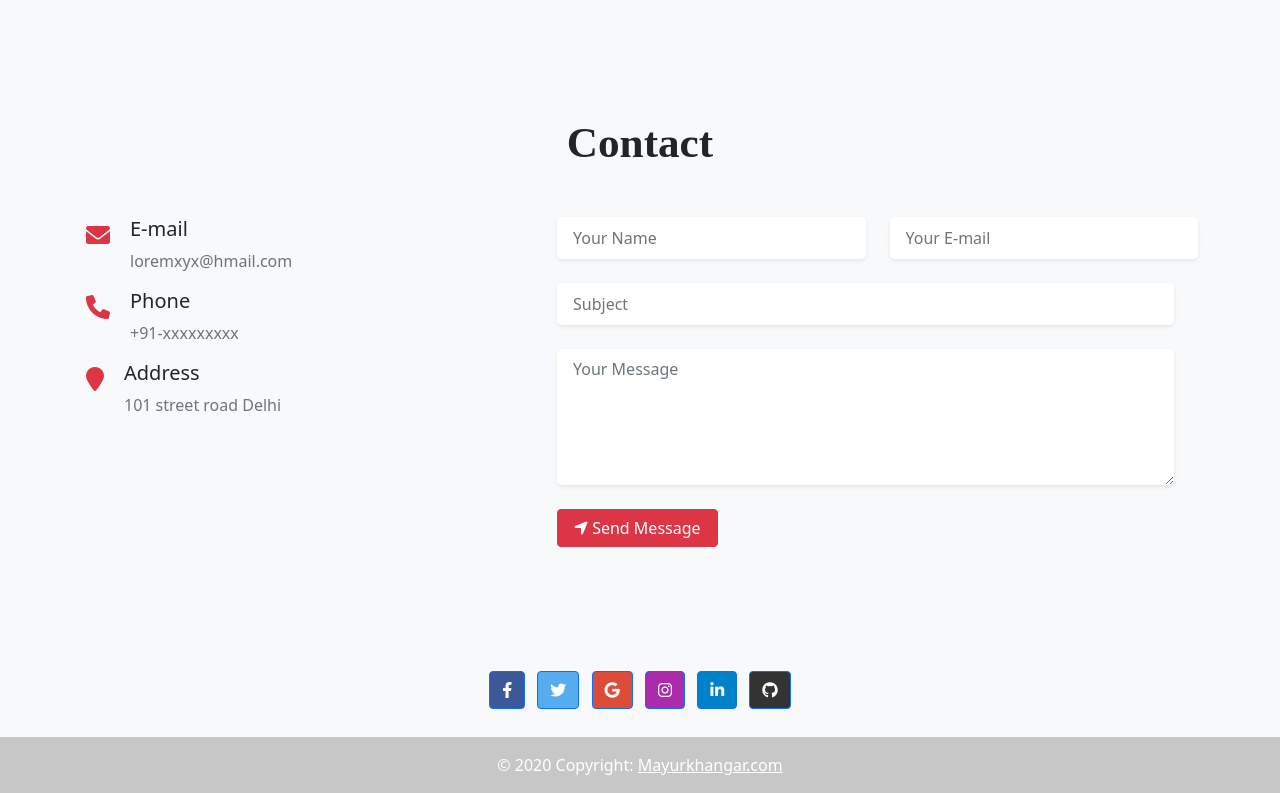
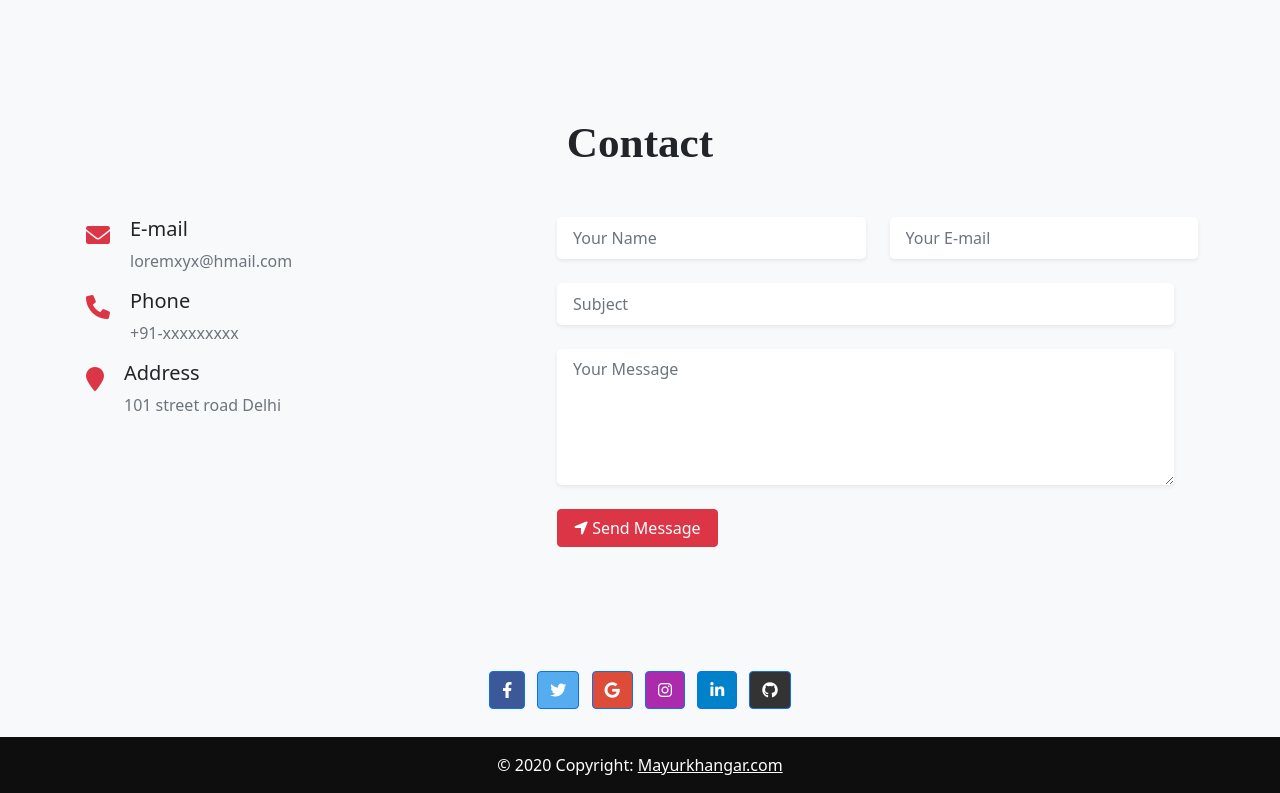
Before and after one commit to MayurKhangar/Simple-Personal-Portfolio, a plain HTML site: page index.html in a window 1280 px wide. Shown: the part 3494-4287 px from the top of the page. Drawn offline with nearby package versions, Linux system fonts and the light colour scheme; a web font is replaced by a local one.

Commit message:
Update index.html

```diff
--- a/index.html
+++ b/index.html
@@ -484,7 +484,7 @@
       <!-- Grid container -->
 
       <!-- Copyright -->
-      <div class="text-center p-3" style="background-color: rgba(0, 0, 0, 0.2);">
+      <div class="text-center p-3" style="background-color: rgba(0, 0, 0, 0.947);">
         © 2020 Copyright:
         <a class="text-white" href="">Mayurkhangar.com</a>
       </div>
```
